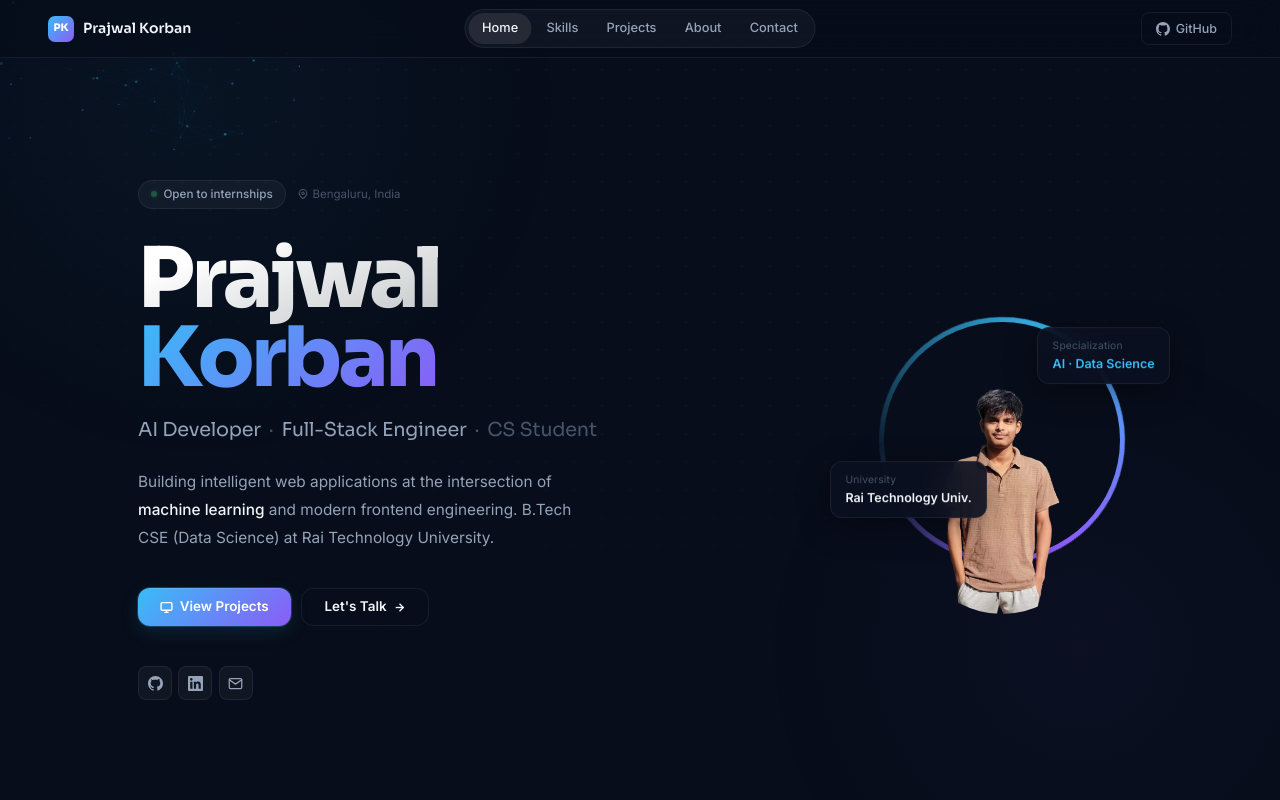
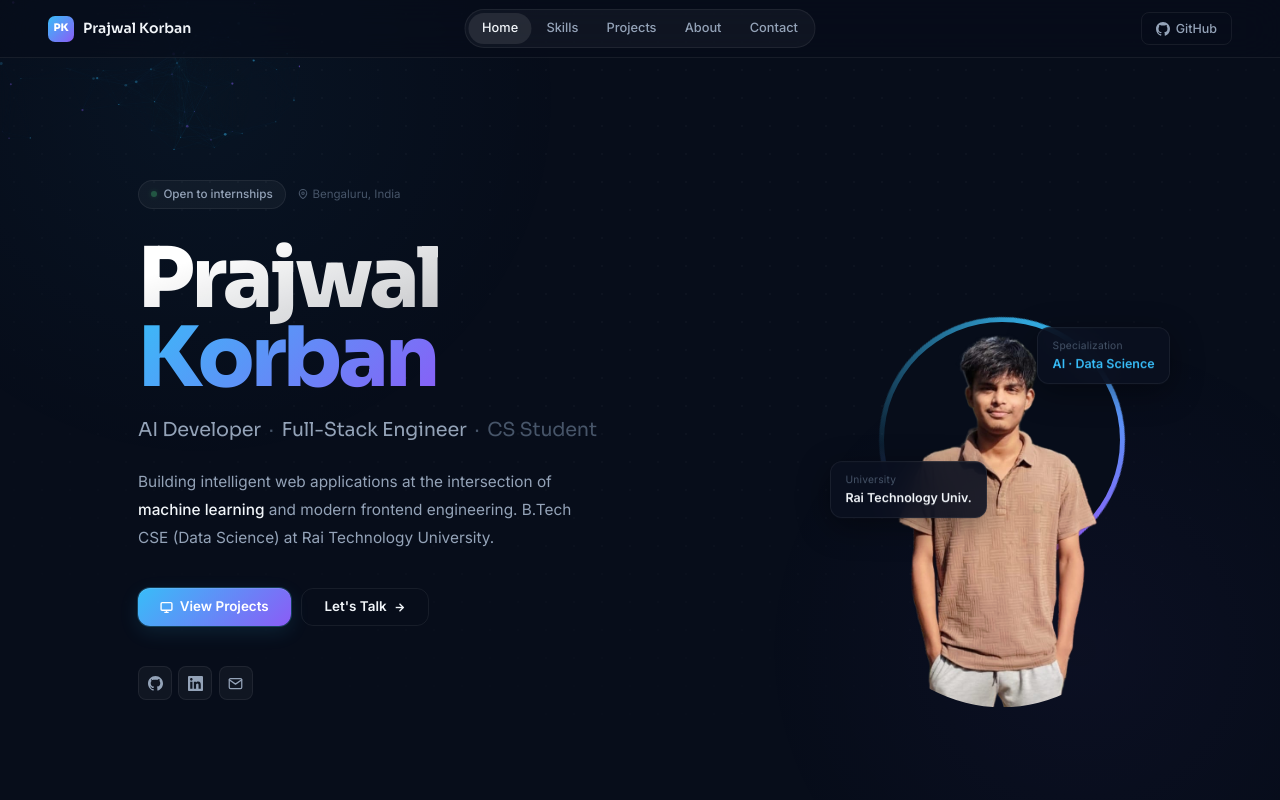
Before and after one commit to prajjukorban/my-potrfolio, a plain HTML site: page index.html in a window 1280 px wide. Shown: the top 800 px of the page. Drawn offline with Linux system fonts and the light colour scheme; animation ran at ten frames a second.

Commit message:
Add scale property to .prof-img class

```diff
--- a/index.css
+++ b/index.css
@@ -312,6 +312,7 @@ section{position:relative;z-index:1;padding:clamp(4rem,8vw,7rem) 0;}
 .prof-img{
   position:absolute;inset:7px;border-radius:50%;
   object-fit:cover;z-index:1;
+   scale:1.65;
 }
 
 /* floating info cards */
```
